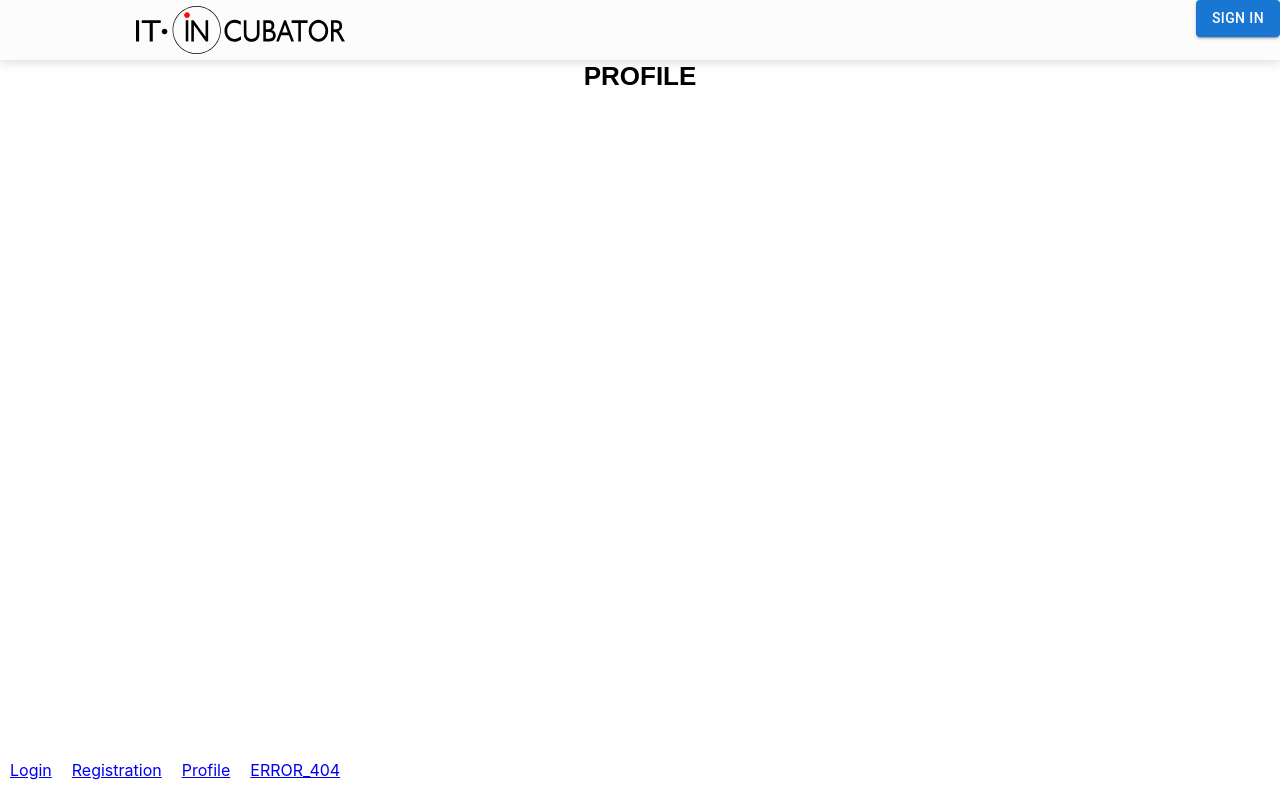
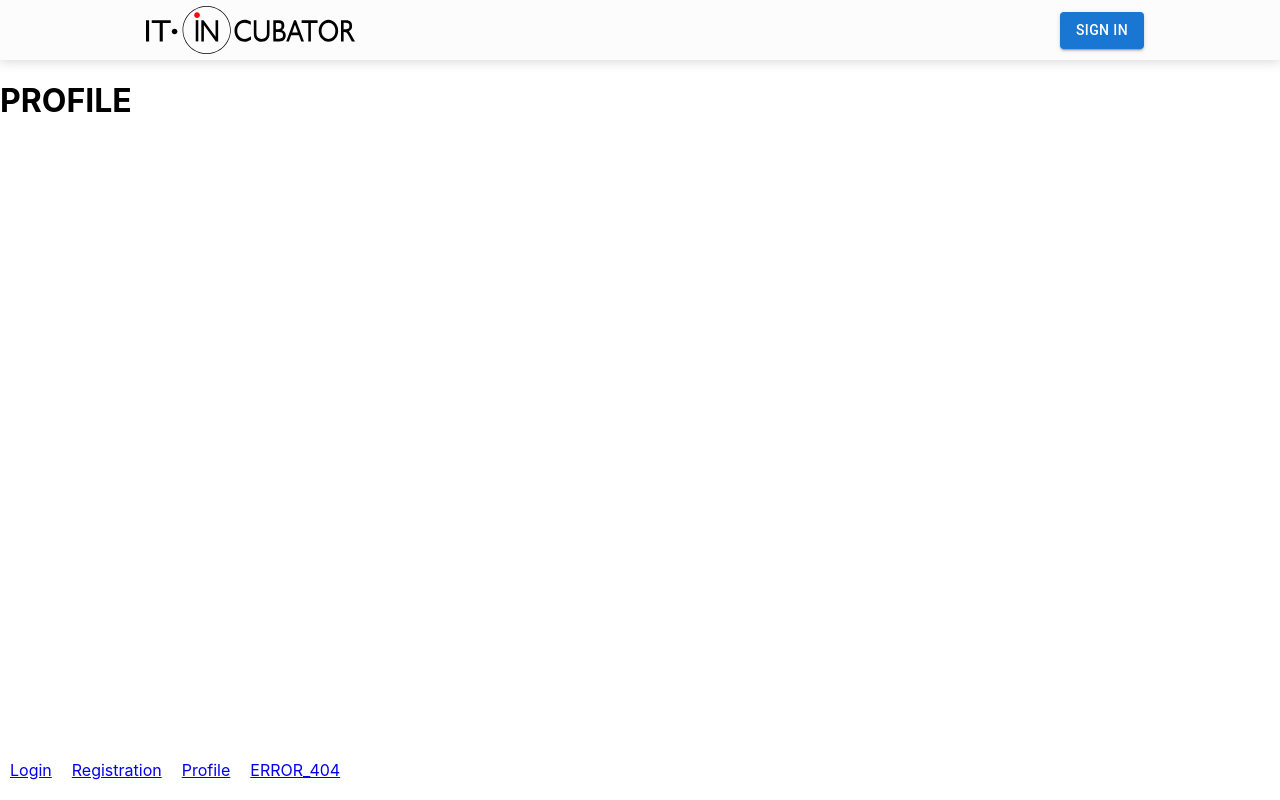
Before and after one commit to PasterZOOM/cards, a React (Create React App) app: page /#/profile in a window 1280 px wide. Built offline with nearby package versions, Linux system fonts and the light colour scheme; no server answers; the HTML template or start-up script is replaced by a standard one.

Commit message:
fix: styles bug add: links on Header

```diff
--- a/src/common/components/Forms/EmailField/EmailField.tsx
+++ b/src/common/components/Forms/EmailField/EmailField.tsx
@@ -11,13 +11,18 @@
 type PropsType = {
   name: string;
   label: string;
+  className?: string;
 };
 
-export const EmailField: React.FC<PropsType> = ({ label, name }): ReturnComponentType => {
+export const EmailField: React.FC<PropsType> = ({
+  label,
+  name,
+  className,
+}): ReturnComponentType => {
   const [field, meta] = useField(name);
 
   return (
-    <FormControl fullWidth variant="standard">
+    <FormControl fullWidth variant="standard" className={className}>
       <InputLabel>{label}</InputLabel>
       <Input margin="dense" {...field} name={name} />
       {meta.touched && meta.error && <FormHelperText error>{meta.error}</FormHelperText>}
--- a/src/common/components/Forms/PasswordField/PasswordField.tsx
+++ b/src/common/components/Forms/PasswordField/PasswordField.tsx
@@ -12,11 +12,13 @@
 type PropsType = {
   name: string;
   label: string;
+  className?: string;
 };
 
 export const PasswordField: React.FC<PropsType> = ({
   label,
   name,
+  className,
 }): ReturnComponentType => {
   const [field, meta] = useField(name);
   const [showPassword, setShowPassword] = useState(false);
@@ -26,7 +28,7 @@
   };
 
   return (
-    <FormControl variant="standard" fullWidth>
+    <FormControl variant="standard" fullWidth className={className}>
       <InputLabel>{label}</InputLabel>
       <Input
         type={showPassword ? 'text' : 'password'}
--- a/src/common/components/Forms/SubmitButton/SubmitButton.tsx
+++ b/src/common/components/Forms/SubmitButton/SubmitButton.tsx
@@ -7,11 +7,13 @@
 type PropsType = {
   label: string;
   disabled?: boolean;
+  className?: string;
 };
 
 export const SubmitButton: React.FC<PropsType> = ({
   label,
   disabled,
+  className,
 }): ReturnComponentType => {
   return (
     <Button
@@ -20,6 +22,7 @@
       color="primary"
       fullWidth
       disabled={disabled}
+      className={className}
     >
       {label}
     </Button>
--- a/src/common/components/Header/Header.module.css
+++ b/src/common/components/Header/Header.module.css
@@ -11,9 +11,8 @@
 
 .button {
     float: right;
-    margin: 12px 136px 0 0;
+    margin: 12px 136px 0 0 !important;
 }
-
 
 .helper {
     position: absolute;
--- a/src/common/components/Header/Header.tsx
+++ b/src/common/components/Header/Header.tsx
@@ -13,10 +13,14 @@
   return (
     <div>
       <div className={styles.main}>
-        <img src={logo} alt="logo" className={styles.logo} />
-        <Button variant="contained" color="primary" className={styles.button}>
-          Sign in
-        </Button>
+        <NavLink to={path.PROFILE} className={styles.helperItem}>
+          <img src={logo} alt="logo" className={styles.logo} />
+        </NavLink>
+        <NavLink to={path.LOGIN} className={styles.helperItem}>
+          <Button variant="contained" color="primary" className={styles.button}>
+            Sign in
+          </Button>
+        </NavLink>
       </div>
       <div className={styles.helper}>
         <NavLink to={path.LOGIN} className={styles.helperItem}>
--- a/src/features/Register/FormRegister/FormRegister.module.css
+++ b/src/features/Register/FormRegister/FormRegister.module.css
@@ -1,8 +1,8 @@
 .field {
-    height: 71px;
-    margin: 0 0 4px;
+    height: 71px !important;
+    margin: 0 0 4px !important;
 }
 
 .submitButton {
-    margin: 30px 0;
+    margin: 30px 0 !important;
 }
--- a/src/features/Register/FormRegister/FormRegister.tsx
+++ b/src/features/Register/FormRegister/FormRegister.tsx
@@ -30,12 +30,8 @@
   return (
     <Form>
       <FormGroup>
-        <div className={styles.field}>
-          <EmailField name="email" label="Email" />
-        </div>
-        <div className={styles.field}>
-          <PasswordField name="password" label="Password" />
-        </div>
+        <EmailField name="email" label="Email" className={styles.field} />
+        <PasswordField name="password" label="Password" className={styles.field} />
         <div className={styles.field}>
           <PasswordField name="confirmPassword" label="Confirm Password" />
         </div>
--- a/src/features/Register/Register.module.css
+++ b/src/features/Register/Register.module.css
@@ -11,7 +11,7 @@
     border-radius: 2px;
 }
 
-h1 {
+.title {
     text-align: center;
     font-family: 'Montserrat', sans-serif;
     font-style: normal;
@@ -30,7 +30,7 @@
     margin: 30px 0;
 }
 
-span {
+.span {
     display: block;
     margin: 0 0 10px;
     font-family: 'Montserrat', sans-serif;
--- a/src/features/Register/Register.tsx
+++ b/src/features/Register/Register.tsx
@@ -33,7 +33,7 @@
 
   return (
     <div className={styles.main}>
-      <h1>Sing Up</h1>
+      <h1 className={styles.title}>Sing Up</h1>
       <Formik
         initialValues={registerInitialValues}
         validate={validateRegisterForm}
@@ -42,7 +42,7 @@
       >
         {formik => <FormRegister formik={formik} />}
       </Formik>
-      <span>Do you have an account?</span>
+      <span className={styles.span}>Do you have an account?</span>
       <NavLink to={path.LOGIN} className={styles.link}>
         Sign In
       </NavLink>
```
